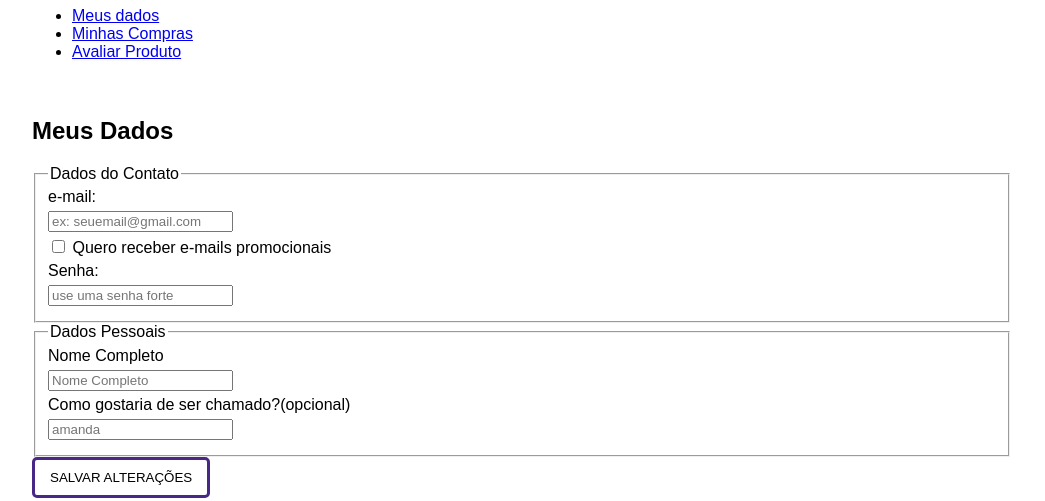
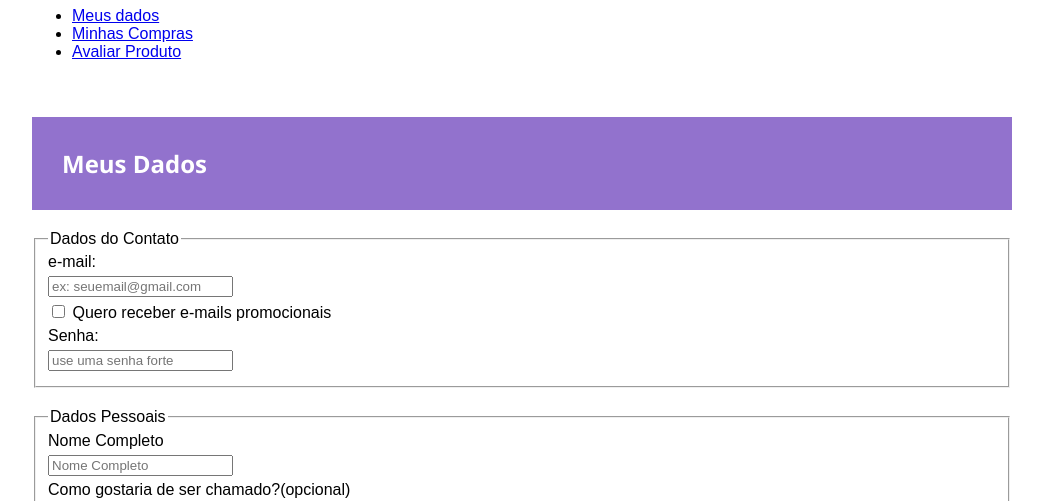
Before and after one commit to amandanalesso/PosGrad-IFSP-WEB-FrontEnd-AT2, a plain HTML site: page index.html in a window 1280 px wide. Shown: the part 101-602 px from the top of the page, without its empty margins (118-1163 px from the left). Drawn offline with nearby package versions, Linux system fonts and the light colour scheme.

Commit message:
adding open sans

```diff
--- a/index.html
+++ b/index.html
@@ -4,6 +4,9 @@
     <meta charset="UTF-8">
     <meta name="viewport" content="width=device-width, initial-scale=1.0">
     <link rel="stylesheet" type="text/css" href="style.css">
+    <link rel="preconnect" href="https://fonts.googleapis.com">
+    <link rel="preconnect" href="https://fonts.gstatic.com" crossorigin>
+    <link href="https://fonts.googleapis.com/css2?family=Open+Sans:ital,wght@0,300..800;1,300..800&display=swap" rel="stylesheet">
     <title>Minhas Compras</title>
 </head>
 <body>
--- a/style.css
+++ b/style.css
@@ -1,5 +1,16 @@
 body {
 font-family: Arial, Helvetica, sans-serif;
+}
+
+fieldset {
+    margin-bottom: 20px;
+}
+
+h2 {
+    font-family: "Open Sans", sans-serif;
+    background-color: rgba(129, 92, 197, 0.863);
+    padding: 30px;
+    color: white;
 }
 
 .container {
```
